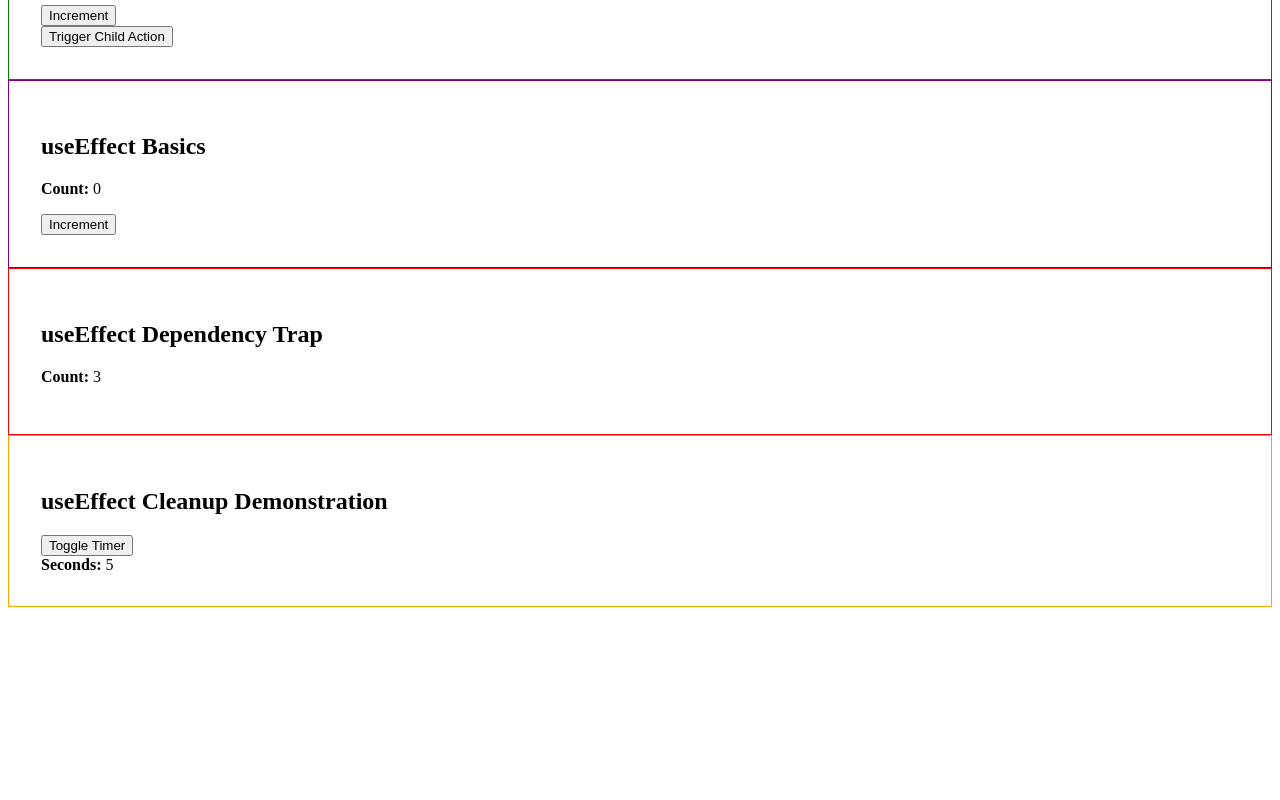
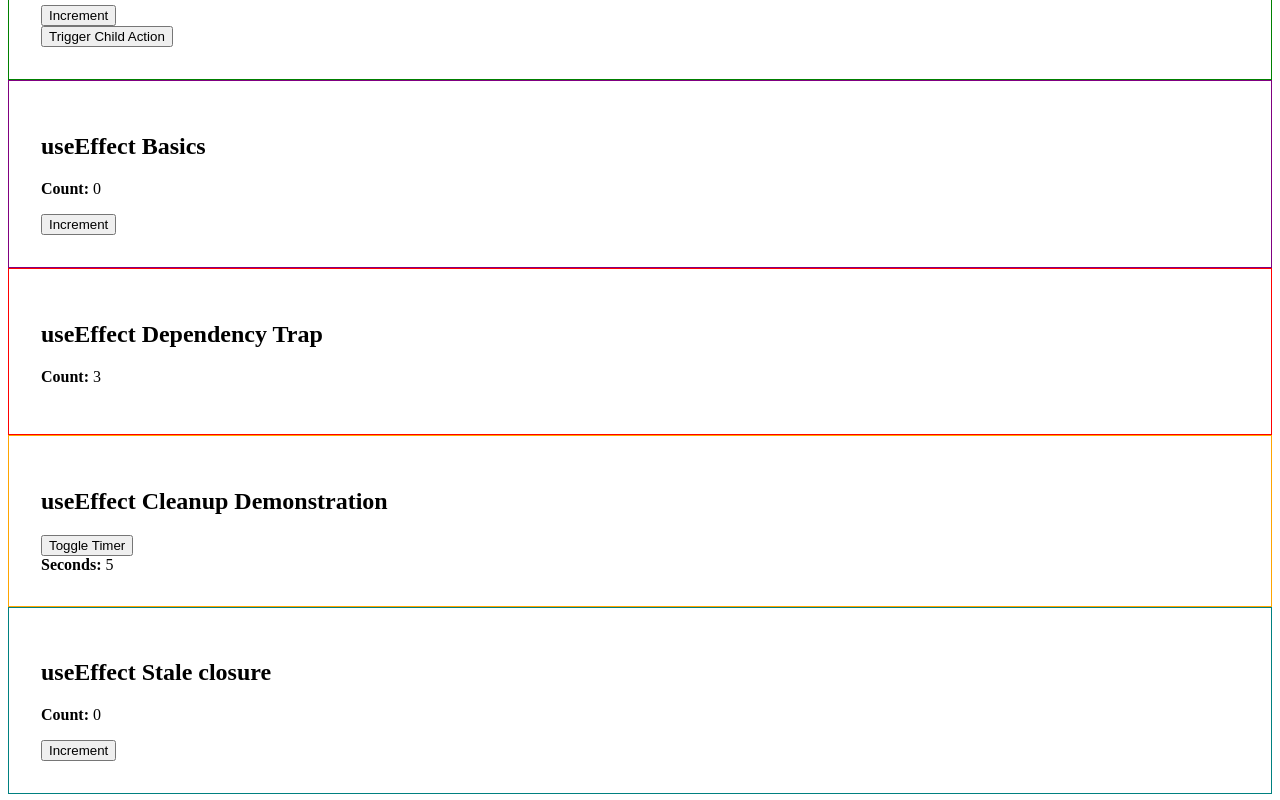
Before and after one commit to sidram403/react-deep-mastery, a React (Vite) app in the folder 01-core-react/: page / in a window 1280 px wide. Shown: the part 824-1624 px from the top of the page. Before the commit the page ends 1439 px from the top, so only its background shows below. Built offline with nearby package versions, Linux system fonts and the light colour scheme.

Commit message:
feat: demonstrate stale closure issue in useEffect with interval

```diff
--- a/01-core-react/src/App.tsx
+++ b/01-core-react/src/App.tsx
@@ -6,6 +6,7 @@ import { UseCallabackStabilization } from "./features/usecallback-stabilization"
 import { UseEffectBasics } from "./features/useeffect/useeffect-basics";
 import { UseEffectDependencyTrap } from "./features/useeffect/useeffect-dependency-trap";
 import { UseEffectCleanup } from "./features/useeffect/useeffect-clenup";
+import { UseEffectStaleClosure } from "./features/useeffect/useeffect-stale-clousre";
 
 /**
  * Application root
@@ -25,6 +26,7 @@ function App(): React.ReactElement {
       <UseEffectBasics />
       <UseEffectDependencyTrap />
       <UseEffectCleanup />
+      <UseEffectStaleClosure />
     </main>
   );
 }
--- /dev/null
+++ b/01-core-react/src/features/useeffect/useeffect-stale-clousre/Parent.tsx
@@ -0,0 +1,46 @@
+import React, { useEffect, useState } from "react";
+
+/**
+ * useEffect Stale Closure Demonstration
+ *
+ * Demonstrates:
+ * - How closures capture stale state
+ * - why dependency array matters
+ *
+ * Insight:
+ * - useEffect callback captures variables
+ *   from the render in which it was created.
+ */
+function Parent(): React.ReactElement {
+  const [count, setCount] = useState<number>(0);
+
+  console.log("Render - stale closure demo");
+
+  /**
+   * This effect runs only once(mount).
+   * But it captures the initial value of 'count'.
+   *
+   * Therefore, interval callback always sees count = 0.
+   */
+  useEffect(() => {
+    const intervalId = setInterval(() => {
+      console.log("Logged Count:", count);
+    }, 1000);
+
+    return () => clearInterval(intervalId);
+  }, []);
+
+  return (
+    <section style={{ padding: "2rem", border: "1px solid teal" }}>
+      <h2>useEffect Stale closure</h2>
+
+      <p>
+        <strong>Count:</strong> {count}
+      </p>
+
+      <button onClick={() => setCount((prev) => prev + 1)}>Increment</button>
+    </section>
+  );
+}
+
+export default Parent;
--- /dev/null
+++ b/01-core-react/src/features/useeffect/useeffect-stale-clousre/index.ts
@@ -0,0 +1 @@
+export { default as UseEffectStaleClosure } from "./Parent";
```
